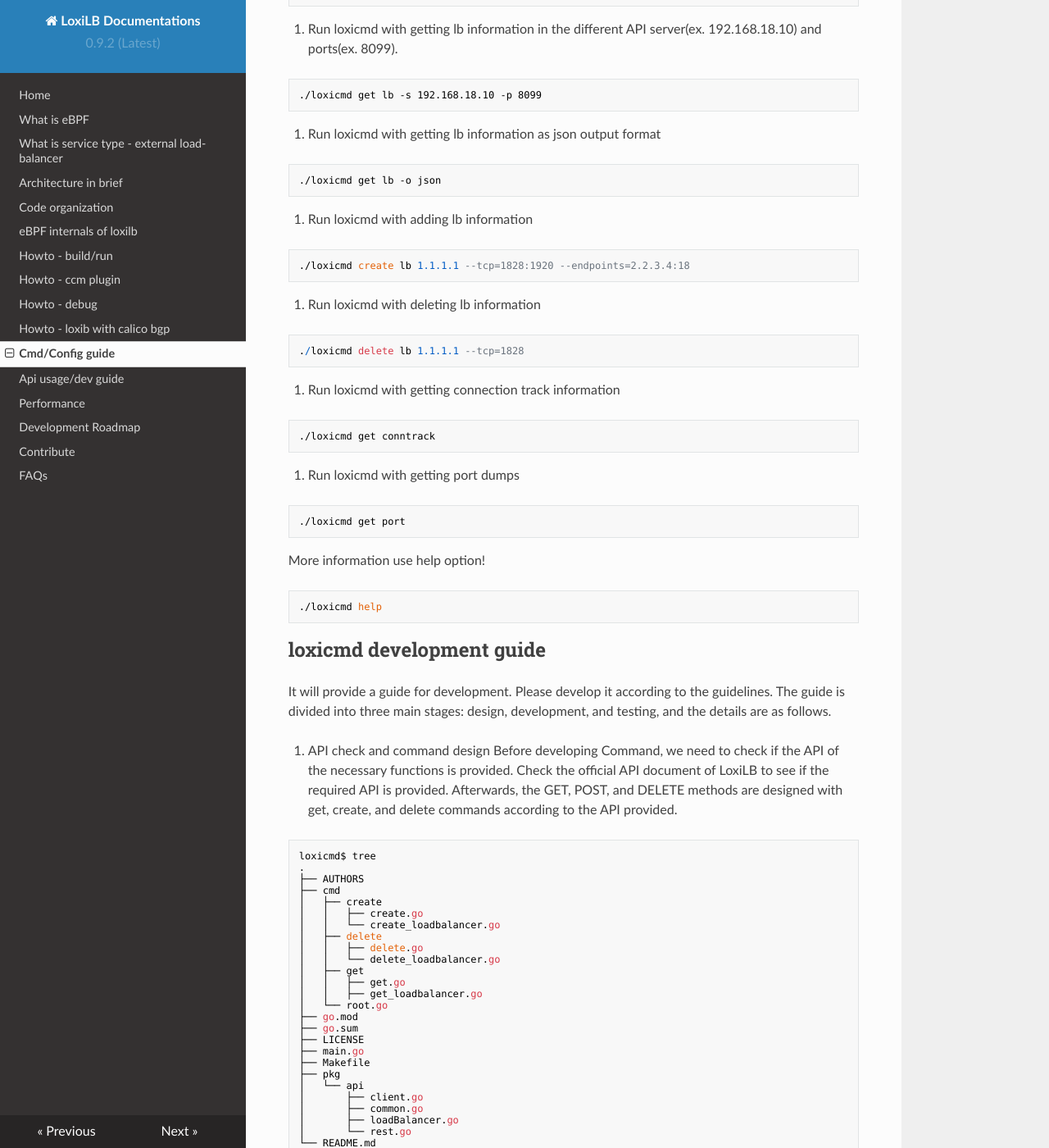
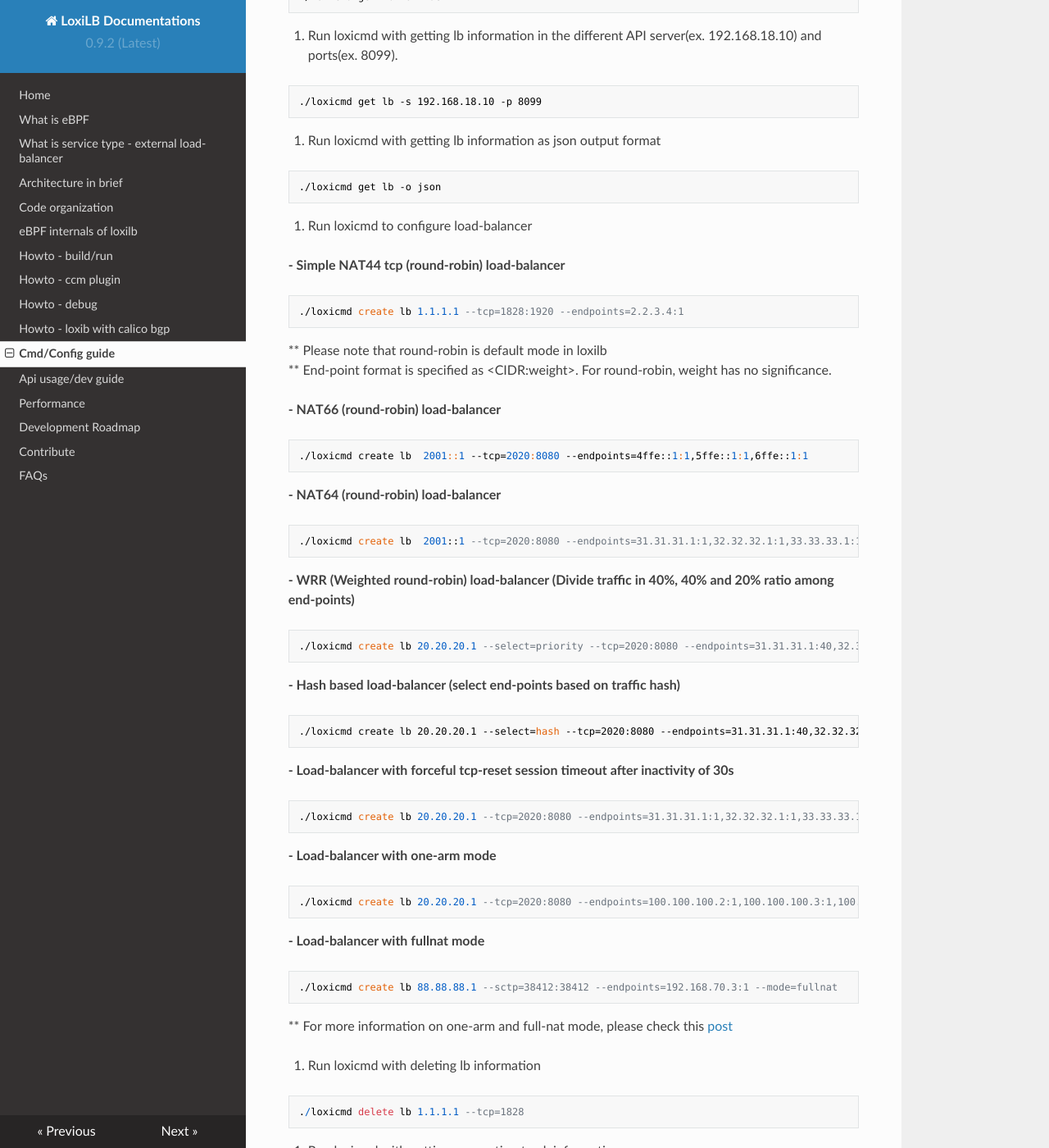
Before and after one commit to loxilb-io/loxilbdocs, an MkDocs documentation site: the page built from docs/cmd.md, in a window 1280 px wide and 1400 px high, scrolled down 747 px. Shown: the whole window at 82% size. Built offline with MkDocs 1.6.1, drawn with Linux system fonts in a browser that asks for light colours; nearby versions of some CDN libraries; some of the changed text lies outside the part shown.

Commit message:
Update cmd.md

````diff
--- a/docs/cmd.md
+++ b/docs/cmd.md
@@ -1,12 +1,6 @@
 ## What is loxicmd
 
-loxicmd is command tools for loxilb. loxicmd provide the following :
-
-- Add/Delete/Get about the service type external load-balancer
-- Get Port(interface) dump
-- Get Connection track information
-
-loxicmd aim to provide all of the configuation for the loxilb.
+loxicmd is command tool for loxilb's configuration. loxicmd aims to provide all configuation related to loxilb and is based on kubectl's look and feel.
 
 ## How to build
 
@@ -26,8 +20,14 @@
 
 1. Run loxicmd with getting lb information
 
+- Get basic information
 ```
 ./loxicmd get lb
+```
+
+- Get detailed information
+```
+./loxicmd get lb -o wide
 ```
 
 2. Run loxicmd with getting lb information in the different API server(ex. 192.168.18.10) and ports(ex. 8099).
@@ -40,10 +40,51 @@
 ./loxicmd get lb -o json
 ```
 
-4. Run loxicmd with adding lb information
+4. Run loxicmd to configure load-balancer
+
+**- Simple NAT44 tcp (round-robin) load-balancer**
 ```
-./loxicmd create lb 1.1.1.1 --tcp=1828:1920 --endpoints=2.2.3.4:18
+./loxicmd create lb 1.1.1.1 --tcp=1828:1920 --endpoints=2.2.3.4:1
 ```
+** Please note that round-robin is default mode in loxilb
+** End-point format is specified as &lt;CIDR:weight&gt;. For round-robin, weight has no significance.
+
+**- NAT66 (round-robin) load-balancer**
+```
+./loxicmd create lb  2001::1 --tcp=2020:8080 --endpoints=4ffe::1:1,5ffe::1:1,6ffe::1:1
+```
+
+**- NAT64 (round-robin) load-balancer**
+```
+./loxicmd create lb  2001::1 --tcp=2020:8080 --endpoints=31.31.31.1:1,32.32.32.1:1,33.33.33.1:1
+```
+
+**- WRR (Weighted round-robin) load-balancer (Divide traffic in 40%, 40% and 20% ratio among end-points)**
+```
+./loxicmd create lb 20.20.20.1 --select=priority --tcp=2020:8080 --endpoints=31.31.31.1:40,32.32.32.1:40,33.33.33.1:20
+```
+
+**- Hash based load-balancer (select end-points based on traffic hash)**
+```
+./loxicmd create lb 20.20.20.1 --select=hash --tcp=2020:8080 --endpoints=31.31.31.1:40,32.32.32.1:40,33.33.33.1:20
+```
+
+**- Load-balancer with forceful tcp-reset session timeout after inactivity of 30s**
+```
+./loxicmd create lb 20.20.20.1 --tcp=2020:8080 --endpoints=31.31.31.1:1,32.32.32.1:1,33.33.33.1:1 --inatimeout=30
+```
+
+**- Load-balancer with one-arm mode**
+```
+./loxicmd create lb 20.20.20.1 --tcp=2020:8080 --endpoints=100.100.100.2:1,100.100.100.3:1,100.100.100.4:1 --mode=onearm
+```
+
+**- Load-balancer with fullnat mode**
+```
+./loxicmd create lb 88.88.88.1 --sctp=38412:38412 --endpoints=192.168.70.3:1 --mode=fullnat
+```
+** For more information on  one-arm and full-nat mode, please check this [post](https://github.com/loxilb-io/loxilb/discussions/107#discussioncomment-4318418
+)
 
 5. Run loxicmd with deleting lb information
 ```
@@ -60,7 +101,7 @@
 ./loxicmd get port
 ```
 
-More information use help option!
+For more information, use help option!
 ```
 ./loxicmd help
 ```
````
